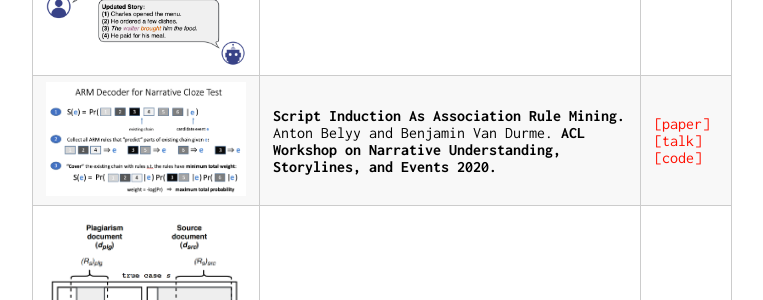
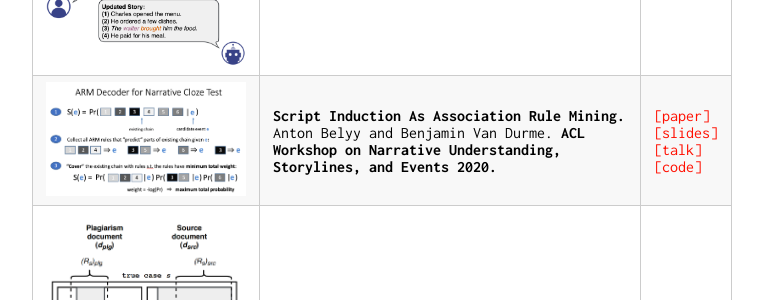
Before and after one commit to AVBelyy/AVBelyy.github.io, a Jekyll site: the page built from index.md, in a window 1280 px wide and 900 px high, scrolled down 713 px. Shown: the part 136-436 px from the top of the window, without its empty margins (258-1021 px from the left). Built offline with Jekyll 4.4.1, drawn with Linux system fonts in a browser that asks for light colours.

Commit message:
Update index.md

```diff
--- a/index.md
+++ b/index.md
@@ -15,7 +15,7 @@ I received B.Sc. in Applied Maths and Computer Science from [ITMO University](ht
 ## Papers
 
 <img src="img/publications/infillmore.png" alt="InFillmore screenshot" style="width: 200px"/> | **InFillmore: Frame-Guided Language Generation with Bidirectional Context.** <br>Jiefu Ou, Nathaniel Weir, Anton Belyy, Felix Yu, and Benjamin Van Durme. **STARSEM 2021.** | [[paper]](https://aclanthology.org/2021.starsem-1.12.pdf)<br>[[poster]](https://static.retloko.org/infillmore-2021/InFillmore_SEM_2021_Poster.pdf)<br>[[talk]](https://static.retloko.org/infillmore-2021/7-Ou-InFillmore.mp4)<br>[[demo]](https://nlp.jhu.edu/demos/infillmore)
-<img src="img/publications/si-as-arm.png" alt="SI as ARM screenshot" style="width: 200px"/> | **Script Induction As Association Rule Mining.** <br>Anton Belyy and Benjamin Van Durme. **ACL Workshop on Narrative Understanding, Storylines, and Events 2020.** | [[paper]](https://www.aclweb.org/anthology/2020.nuse-1.7/)<br>[[talk]](https://slideslive.com/38929746/script-induction-as-association-rule-mining)<br>[[code]](https://github.com/AVBelyy/arm-nachos)
+<img src="img/publications/si-as-arm.png" alt="SI as ARM screenshot" style="width: 200px"/> | **Script Induction As Association Rule Mining.** <br>Anton Belyy and Benjamin Van Durme. **ACL Workshop on Narrative Understanding, Storylines, and Events 2020.** | [[paper]](https://www.aclweb.org/anthology/2020.nuse-1.7/)<br>[[slides]](https://static.retloko.org/slides/belyy2020si-as-arm.pptx)<br>[[talk]](https://slideslive.com/38929746/script-induction-as-association-rule-mining)<br>[[code]](https://github.com/AVBelyy/arm-nachos)
 <img src="img/publications/normplagdet.png" alt="Normplagdet screenshot" style="width: 200px"/> | **Improved Evaluation Framework for Complex Plagiarism Detection.** <br>Anton Belyy, Marina Dubova, and Dmitry Nekrasov. **ACL 2018.** | [[paper]](http://www.aclweb.org/anthology/P18-2026)<br>[[poster]](http://anthology.aclweb.org/attachments/P18-2026.Poster.pdf)<br>[[code]](https://github.com/AVBelyy/normplagdet)<br>[[blog]](https://news.itmo.ru/en/science/it/news/8440/)
 <img src="img/publications/rusplagiarism.png" alt="Russian plagiarism detection screenshot" style="width: 200px"/> | **Framework for Russian Plagiarism Detection Using Sentence Embedding Similarity and Negative Sampling.** <br>Anton Belyy and Marina Dubova. **Dialogue 2018.** | [[paper]](http://www.dialog-21.ru/media/4289/belyyav_dubovama.pdf)<br>[[slides]](http://www.dialog-21.ru/media/4351/belyy_dubova.pdf)<br>[[code]](https://github.com/AVBelyy/hack-the-plag-2017)
 <img src="img/publications/hartm.png" alt="Hiearchical ARTM improvement screenshot" style="width: 200px"/> | **Quality Evaluation and Improvement for Hierarchical Topic Modeling.** <br>Anton Belyy, Mariia Seleznova, Alexey Sholokhov, and Konstantin Vorontsov. **Dialogue 2018.** | [[paper]](http://www.dialog-21.ru/media/4562/belyyavplusetal.pdf)<br>[[slides]](http://www.dialog-21.ru/media/4352/belyy_seleznova.pdf)<br>[[demo]](https://github.com/AVBelyy/Rysearch)
```
